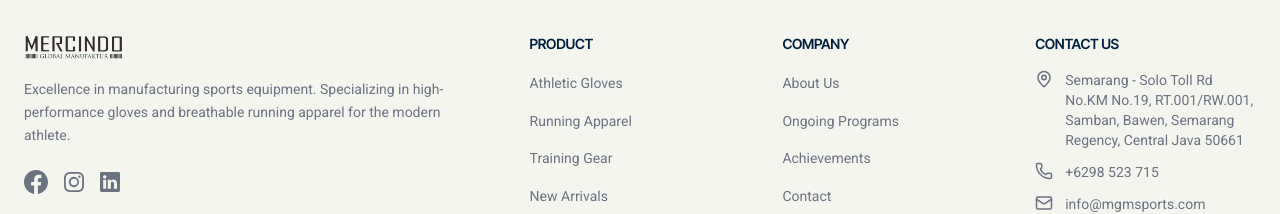
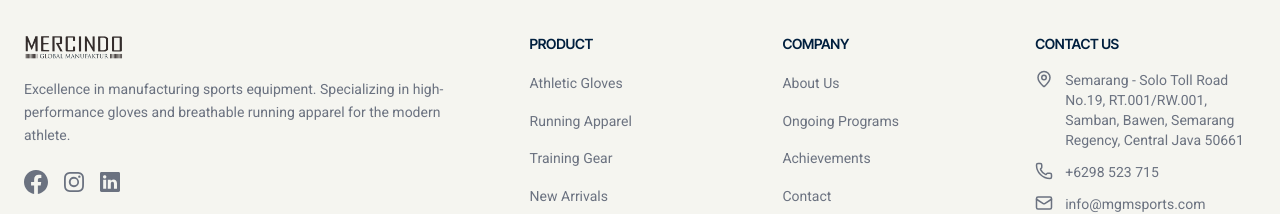
Before and after one commit to bagusindriyanto/mgm-company-profile, a Next.js app: page / in a window 1280 px wide. Shown: the part 2909-3123 px from the top of the page. Built offline with nearby package versions, Linux system fonts and the light colour scheme.

Commit message:
fix: company address

```diff
--- a/src/components/footer.tsx
+++ b/src/components/footer.tsx
@@ -44,7 +44,7 @@ const links: Links = {
       id: 1,
       icon: MapPin,
       description:
-        'Semarang - Solo Toll Rd No.KM No.19, RT.001/RW.001, Samban, Bawen, Semarang Regency, Central Java 50661',
+        'Semarang - Solo Toll Road No.19, RT.001/RW.001, Samban, Bawen, Semarang Regency, Central Java 50661',
     },
     { id: 2, icon: Phone, description: '+6298 523 715' },
     { id: 3, icon: Mail, description: 'info@mgmsports.com' },
```
